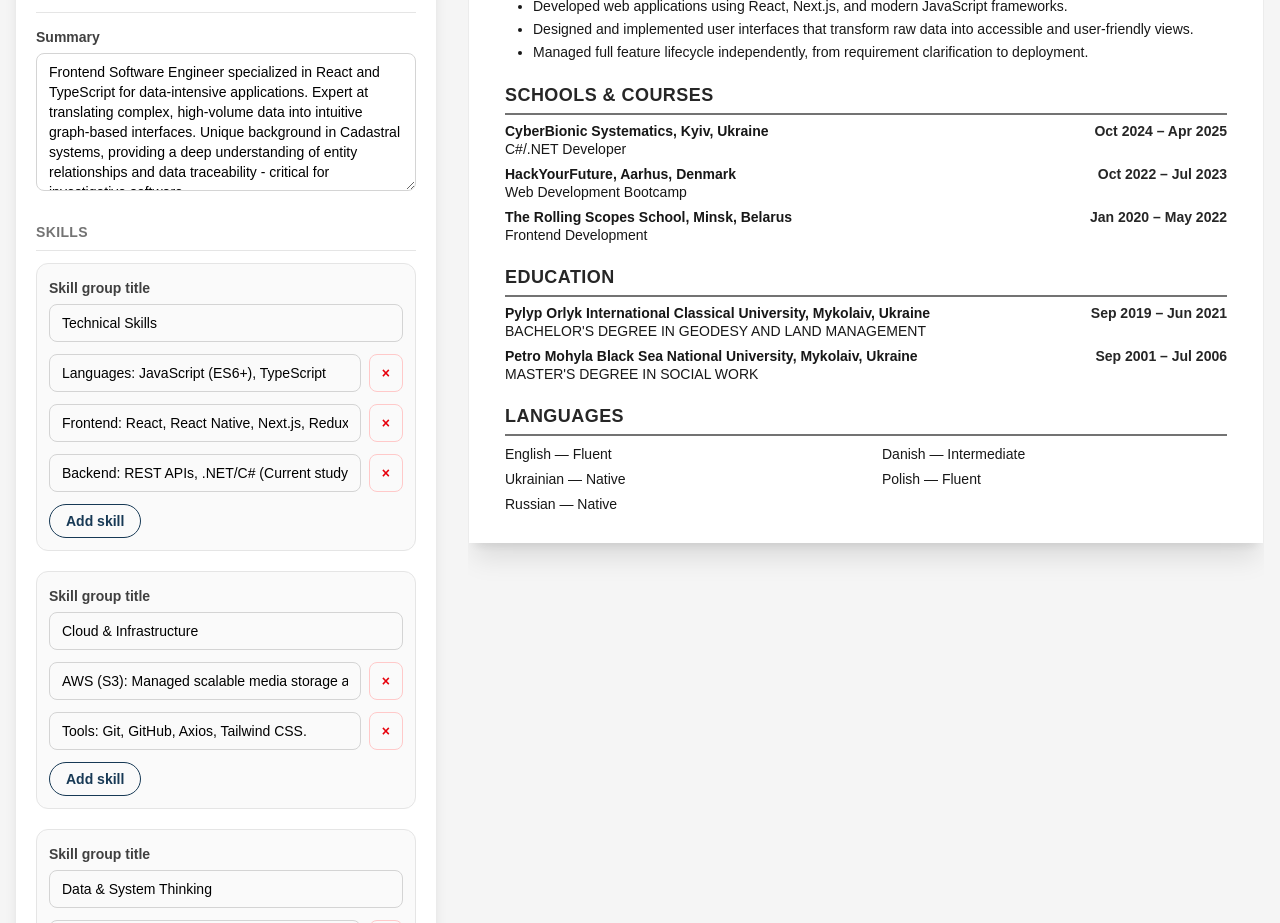
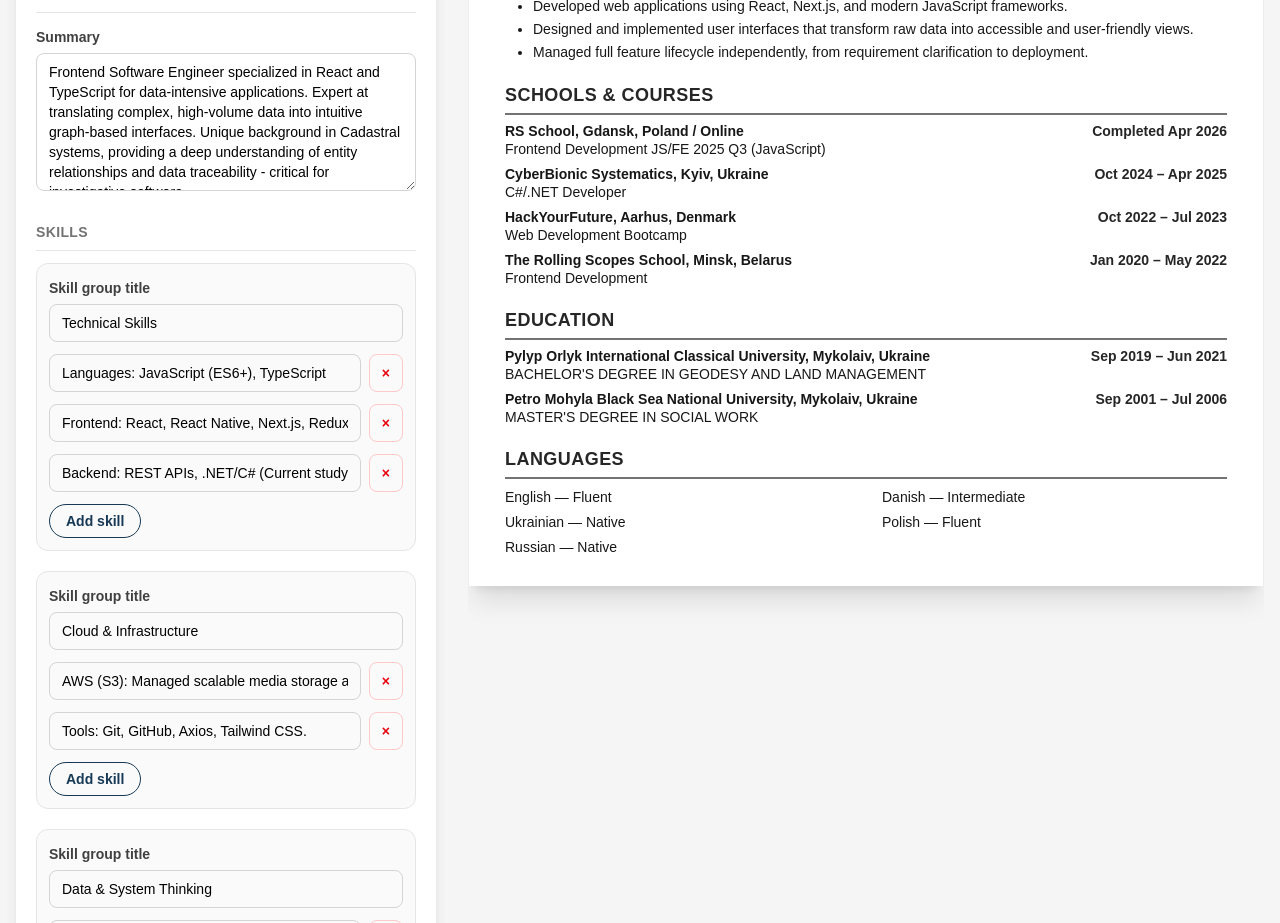
Before and after one commit to AnnaDzig/cv-editor, a React (Vite) app: page / in a window 1280 px wide. Shown: the part 1360-2283 px from the top of the page. Built offline with nearby package versions, Linux system fonts and the light colour scheme.

Commit message:
feat: add data in courses

```diff
--- a/src/data.ts
+++ b/src/data.ts
@@ -137,6 +137,13 @@
   courses: [
     {
       id: crypto.randomUUID(),
+      school: "RS School",
+      title: "Frontend Development JS/FE 2025 Q3 (JavaScript)",
+      period: "Completed Apr 2026",
+      location: "Gdansk, Poland / Online",
+    },
+    {
+      id: crypto.randomUUID(),
       school: "CyberBionic Systematics",
       title: "C#/.NET Developer",
       period: "Oct 2024 – Apr 2025",
```
Also changed, not shown: 1 other file (tests, documents, lock files or other folders).
